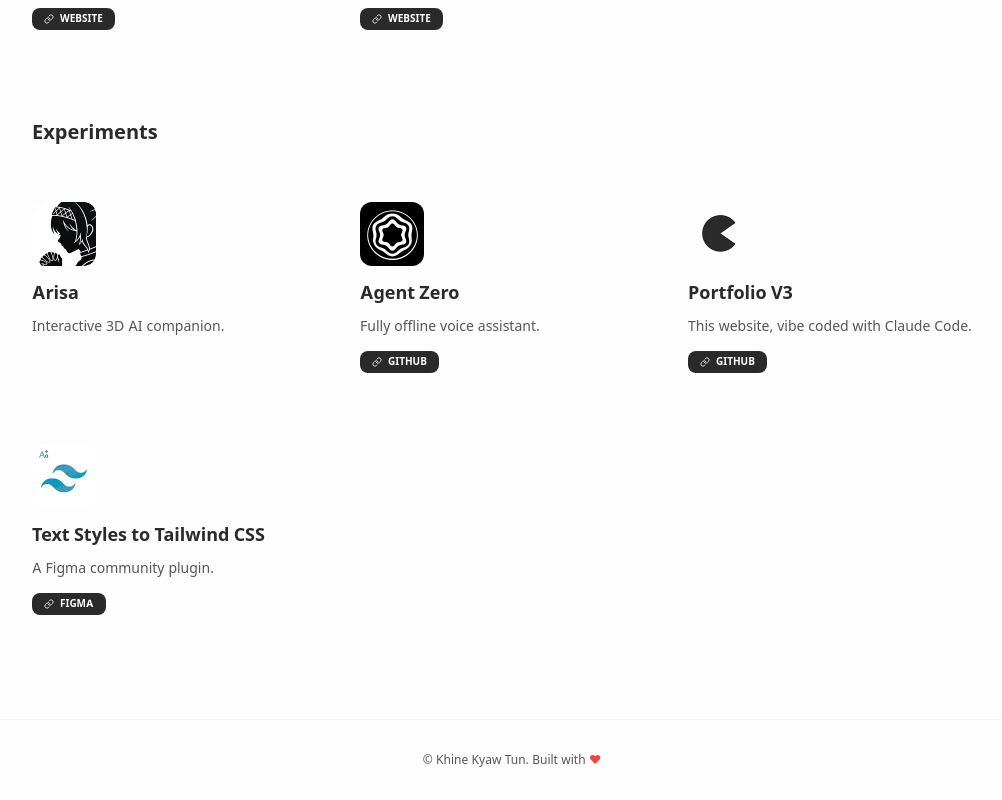
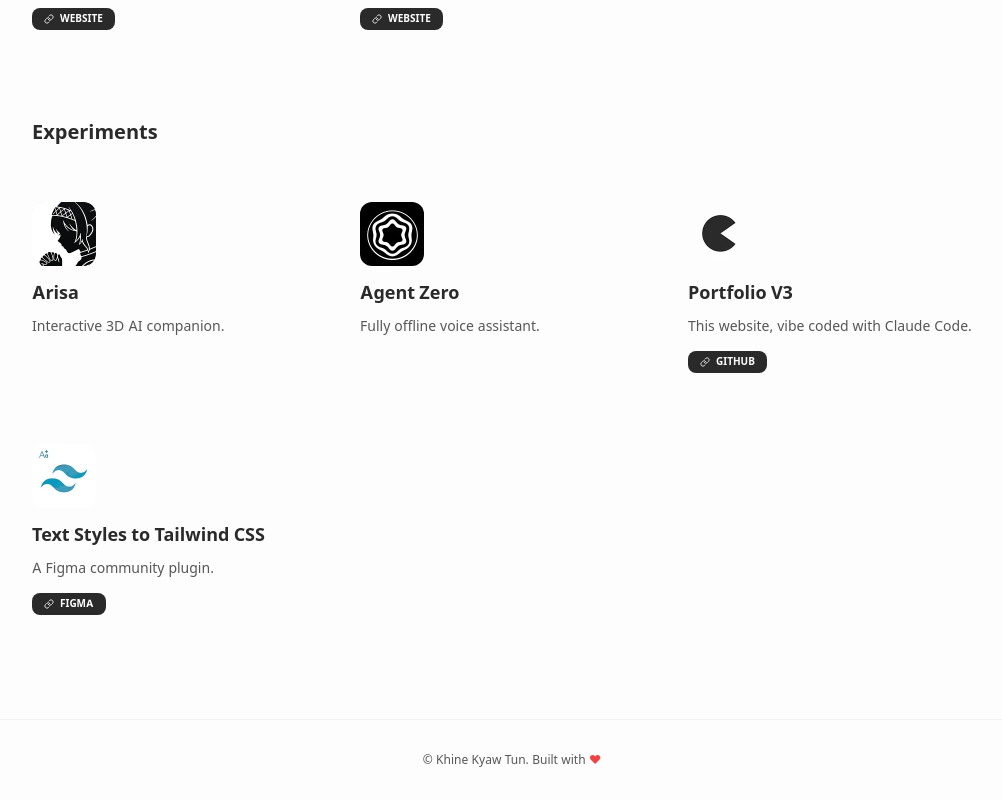
Before and after one commit to khinekyaw/v3, a React (Vite) app: page /projects in a window 1280 px wide. Shown: the part 818-1618 px from the top of the page, without its empty margins (128-1130 px from the left). Built offline with nearby package versions, Linux system fonts and the light colour scheme.

Commit message:
chore: remove fake links

```diff
--- a/src/data/projects.ts
+++ b/src/data/projects.ts
@@ -94,7 +94,7 @@
       "My first attempt at building a fully local voice assistant, everything runs on your own machine. Say a wake word, talk to it, and it talks back. Simple as that.\n\nIt uses Faster Whisper for speech-to-text, a small local language model (Qwen3-1.7B) to generate responses, and Kokoro-82M to speak them out loud. The whole pipeline stays on-device, so nothing leaves your computer.\n\n## How It Works\n\n- **Wake word detection** — always listening for the trigger phrase, then starts recording\n- **Voice activity detection** — knows when you've stopped talking so it can respond\n- **Streaming responses** — starts generating and speaking before the full response is ready, so it feels snappy\n- **Conversation memory** — remembers what you said earlier in the conversation\n- **Auto sleep** — goes quiet after a period of inactivity\n\nThis was mostly a learning project to explore how far you can push local-only AI.",
     logo: "/images/projects/agent-zero-logo.webp",
     image: "/images/projects/agent-zero-demo.webp",
-    links: [{ label: "GITHUB", href: "#" }],
+    links: [],
   },
   {
     slug: "portfolio-v3",
@@ -104,7 +104,7 @@
     summary: "This website, vibe coded with Claude Code.",
     description:
       "My personal portfolio website, fully vibe coded with Claude Code. I fed it the Figma design and let it do the heavy lifting. Built with React, Tailwind CSS, and a lot of AI-assisted back and forth.\n\nUI design inspired by [SimpFolio by Hisyam Akbar](https://dribbble.com/shots/26490004-Minimalist-Personal-Site-SimpFolio) on Dribbble.\n\nBuilt with Claude Code.",
-    links: [{ label: "GITHUB", href: "#" }],
+    links: [{ label: "GITHUB", href: "https://github.com/khinekyaw/v3" }],
   },
   {
     slug: "text-styles-to-tailwind-css",
```
